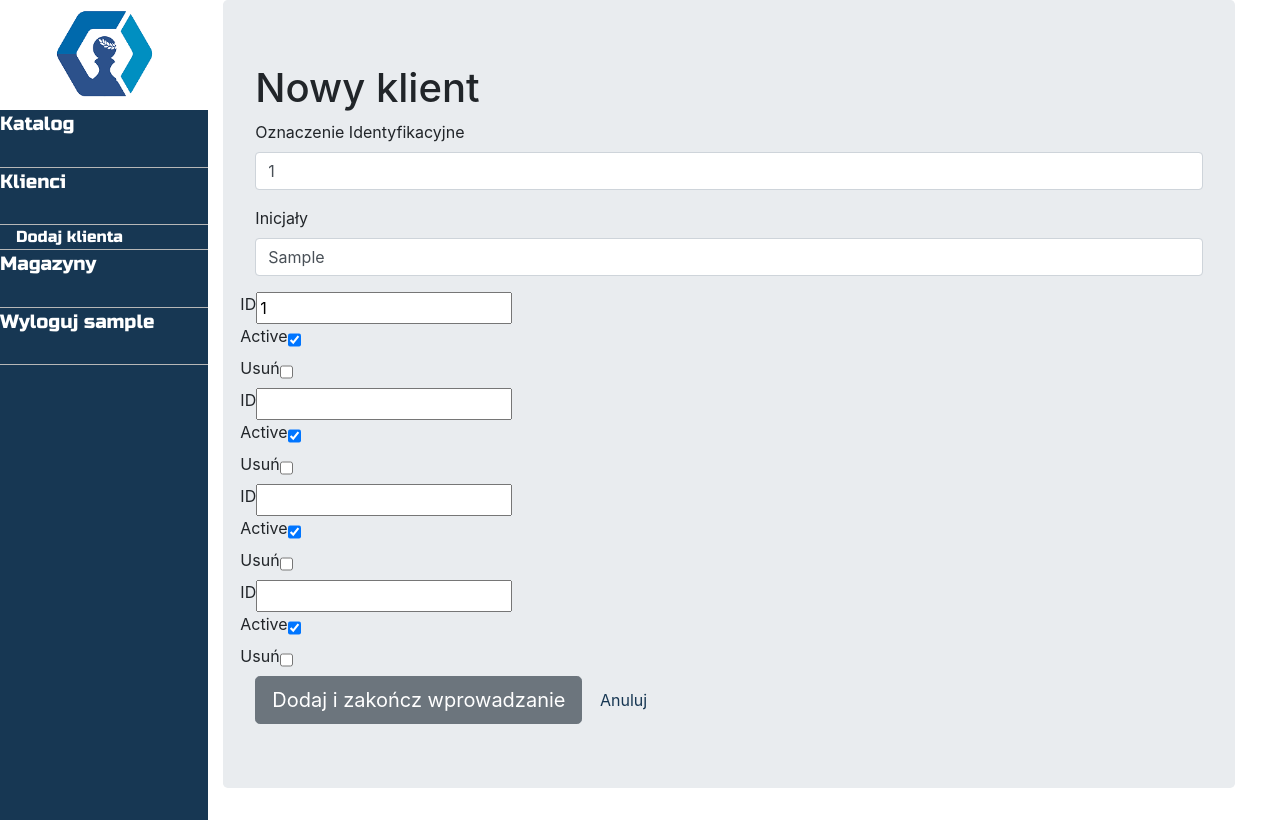
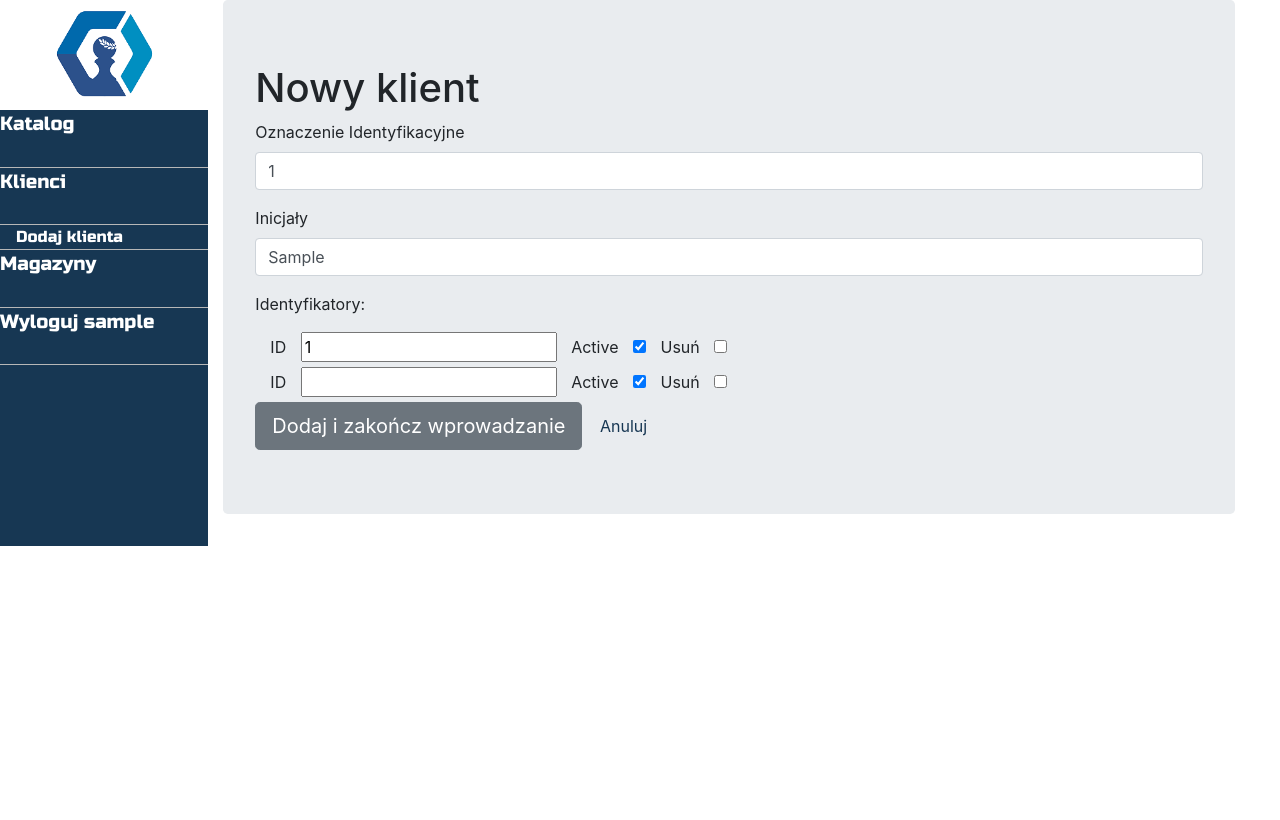
Before and after one commit to gmacike/sharehold, a Django app: a page that uses circulation/templates/circulation/rentalclient_details.html in a window 1280 px wide. After the commit the page ends 546 px from the top, so only its background shows below. Run offline with Django 3.2, Linux system fonts and the light colour scheme; a user stored in the database is signed in; tables that the repository leaves empty hold one stand-in row (values such as "Sample post"); some libraries are stand-ins or nearby versions; some web fonts are replaced.

Commit message:
Client_ID view improved, not yet directly available

```diff
--- a/circulation/forms.py
+++ b/circulation/forms.py
@@ -25,6 +25,17 @@ class RentalClientForm(forms.ModelForm):
             })
         }
 
+class RentalClientIDInlineFormSet(forms.BaseInlineFormSet):
+    def clean(self):
+        cleaned = super(RentalClientIDInlineFormSet, self).clean()
+        numOfActiveIDs = 0;
+        for form in self.forms:
+            if form.cleaned_data.get('active'):
+                numOfActiveIDs+=1;
+        if numOfActiveIDs > 1:
+            raise forms.ValidationError('Tylko jeden identyfikator może być aktywny')
+
+        return cleaned
 
 class ClientHasBoardGameForm(forms.ModelForm):
     class Meta:
--- /dev/null
+++ b/circulation/static/css/circulation.css
@@ -0,0 +1,9 @@
+@import url("/static/sharehold.css");
+
+.ID_row{
+  margin: 5px 5px;
+}
+
+.ID_row label{
+  margin: 0px 10px;
+}
--- a/circulation/templates/circulation/rentalclient_details.html
+++ b/circulation/templates/circulation/rentalclient_details.html
@@ -27,24 +27,28 @@
         </div>
     {% endfor %}
 
+    <p>Identyfikatory:</p>
     {{ formset.management_form }}
 
     {% for set_form in formset %}
         {% for hidden in set_form.hidden_fields %}
           {{ hidden }}
         {% endfor %}
+        {% for error in formset.non_form_errors %}
+          <span class="help-block">{{ error }}</span>
+        {% endfor %}
+        <div class="ID_row">
         {% for field in set_form.visible_fields %}
-            <div class="row">
                 <label for="{{ field.id_for_label }}">{{ field.label }}</label>
                 {{ field }}
                 {% for error in field.errors %}
                   <span class="help-block">{{ error }}</span>
                 {% endfor %}
-            </div>
         {% endfor %}
+        </div>
     {% endfor %}
 
-	<button type="submit" class="save btn btn-secondary btn-lg" formaction="return_rentalClientList">Dodaj i zakończ wprowadzanie</button>
+	<button type="submit" class="save btn btn-secondary btn-lg" >Dodaj i zakończ wprowadzanie</button>
     <a href="{% url 'return_rentalClientList' %}" class="btn btn-default">Anuluj</a>
   </form>
 </div>
--- a/circulation/urls.py
+++ b/circulation/urls.py
@@ -1,11 +1,13 @@
 from django.conf.urls import url
 from circulation import views
+from django.conf.urls.static import static
 
 urlpatterns = [
     # client links
     url(r'^rClient/$', views.RentalClientListView.as_view(), name='circulation_entries'),
     url(r'^rClient/new/$', views.RentalClientCreateView.as_view(), name='rentalClient_new'),
     url(r'^rClient/(?P<pk>\d+)/edit/$', views.ClientUpdateView.as_view(), name='rentalclient_edit'),
+    url(r'^rClient/(?P<client_id>\d+)/details/$', views.manage_rentalclient, name='rentalClient_details'),
     url(r'^rClient/new/return_rentalClientList', views.addAndReturn_rentalClientList, name='return_rentalClientList'),
     url(r'^rClient/new/return_newRentalClient', views.addAndAddNew_rentalClientList, name='return_newRentalClient'),
     url(r'^rClient/(?P<pk>\d+)/edit/return_rentalClientList', views.updateAndReturn_rentalClientList, name='return_rentalClientList'),
--- a/circulation/views.py
+++ b/circulation/views.py
@@ -6,7 +6,7 @@ from django.contrib.auth.mixins import LoginRequiredMixin, PermissionRequiredMix
 from django.contrib.auth.decorators import login_required, permission_required
 from django.forms import inlineformset_factory
 from circulation.models import (RentalClient, ClientID, ClientHasBoardGame)
-from circulation.forms import (RentalClientForm, ClientHasBoardGameForm)
+from circulation.forms import (RentalClientForm, RentalClientIDInlineFormSet, ClientHasBoardGameForm)
 from django.views.generic import (ListView, DetailView, CreateView, UpdateView)
 from django.conf import settings
 
@@ -63,7 +63,8 @@ class BoardGameUpdate2View(LoginRequiredMixin, PermissionRequiredMixin, UpdateVi
 @permission_required('circulation.change_rentalclient', raise_exception=True)
 def manage_rentalclient(request, client_id):
     rentalClient = get_object_or_404(RentalClient, pk=client_id)
-    RentalClientInlineFormSet = inlineformset_factory(RentalClient, ClientID, fields=('ID', 'active'))
+    form = RentalClientForm(instance=rentalClient)
+    RentalClientInlineFormSet = inlineformset_factory(RentalClient, ClientID, fields=('ID', 'active'), extra=1, formset=RentalClientIDInlineFormSet)
     if request.method == "POST":
         formset = RentalClientInlineFormSet(request.POST, request.FILES, instance=rentalClient)
         if formset.is_valid():
@@ -71,7 +72,6 @@ def manage_rentalclient(request, client_id):
             return redirect_query('circulation_entries',
                                   {'filter': rentalClient.identificationCode, 'search': 'identificationCode'})
     else:
-        form = RentalClientForm(instance=rentalClient)
         formset = RentalClientInlineFormSet(instance=rentalClient)
     return render(request, 'circulation/rentalclient_details.html', {'form': form, 'formset': formset})
 
```
